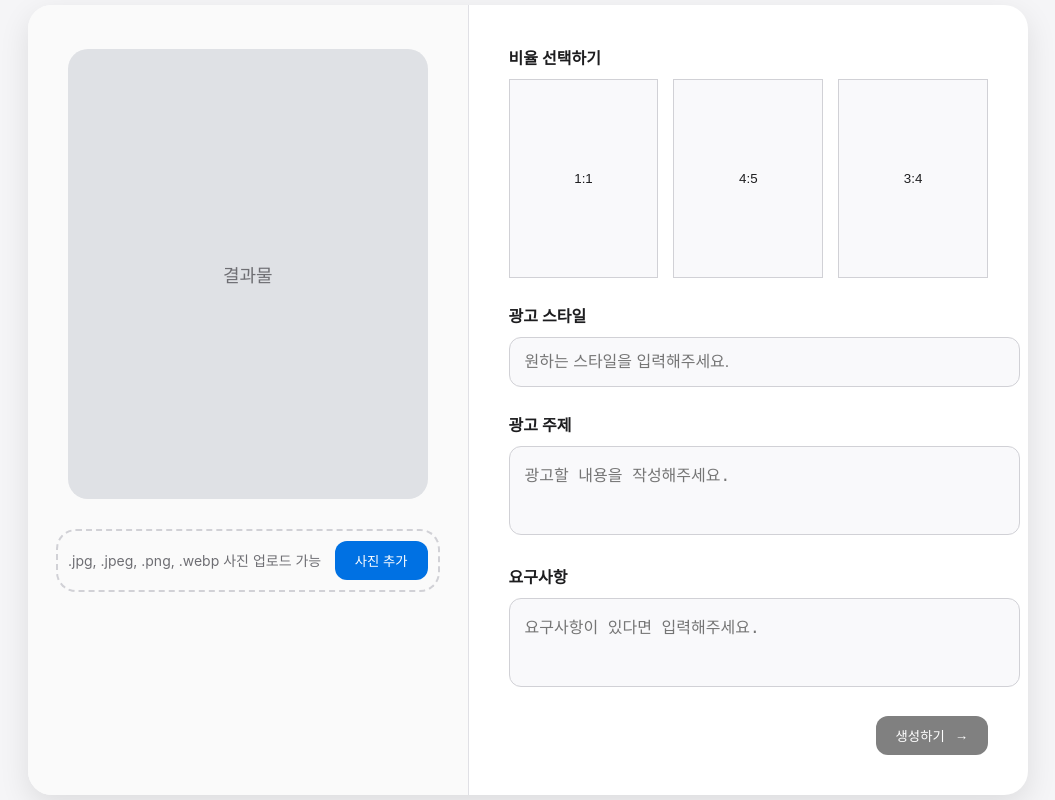
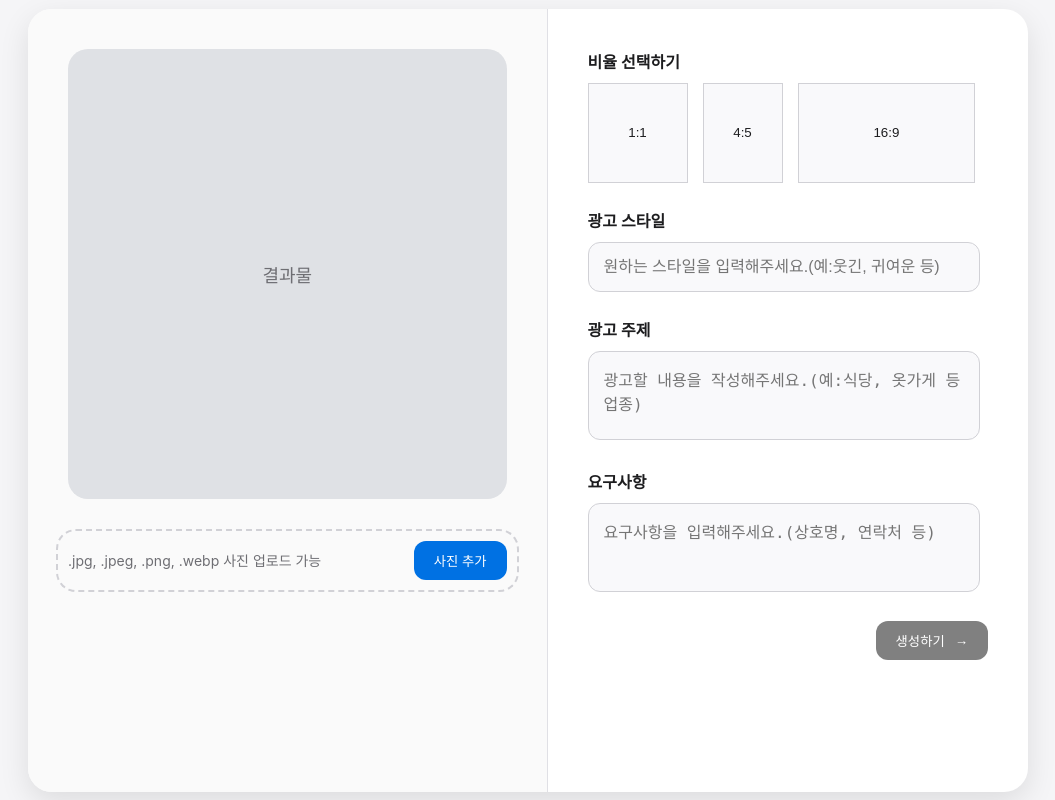
Before and after one commit to seokhyunpark/sudal, a Flask app: page / in a window 1280 px wide. Shown: the whole page, without its empty margins (112-1167 px from the left). Run offline with Flask 3, Linux system fonts and the light colour scheme.

Commit message:
modify sudal.html
비율 옵션 버튼 크기 변경
텍스트 박스 크기 변경

```diff
--- a/templates/sudal.html
+++ b/templates/sudal.html
@@ -3,7 +3,8 @@
 <head>
     <meta charset="UTF-8">
     <meta name="viewport" content="width=device-width, initial-scale=1.0">
-    <title>Sudal</title>
+    <title>Admini</title>
+    <link rel="icon" type="/Users/kangminjung/2024 KNU/Sudal" href="sudal.png">
     <style>
         body {
             background-color: #f5f5f7;
@@ -84,7 +85,7 @@
             background-color: #005bb5;
         }
         .right-section {
-            flex: 2;
+            flex: 1.37;
             padding: 40px;
         }
         .section {
@@ -98,7 +99,7 @@
             color: #1d1d1f;
         }
         input[type="text"], textarea {
-            width: 100%;
+            width: 90%;
             padding: 15px;
             border: 1px solid #d1d1d6;
             border-radius: 12px;
@@ -119,18 +120,15 @@
             gap: 15px;
         }
         .btn-group button {
-            flex: 1;
-            padding: 0;
+            display: flex;
+            align-items: center;
+            justify-content: center;
             border: 1px solid #d1d1d6;
             background-color: #f9f9fb;
             color: #1d1d1f;
             font-weight: 500;
             cursor: pointer;
             transition: background-color 0.3s ease, border-color 0.3s ease;
-            display: flex;
-            align-items: center;
-            justify-content: center;
-            border-radius: 0;
         }
         .btn-group button:hover {
             background-color: #0071e3;
@@ -138,21 +136,20 @@
             border-color: #0071e3;
         }
         /*버튼 비율 조정*/
+        /* 비율 버튼 스타일 */
         .btn-1-1 {
-            aspect-ratio: 1 / 1;
             width: 100px;
-            height: auto;
+            height: 100px;
         }
         .btn-4-5 {
-            aspect-ratio: 4 / 5;
             width: 80px;
-            height: auto;
+            height: 100px;
         }
-        .btn-3-4 {
-            aspect-ratio: 3 / 4;
-            width: 75px;
-            height: auto;
+        .btn-16-9 {
+            width: 177.78px;
+            height: 100px;
         }
+
 
         button.active {
             background-color: #0071e3;
@@ -220,6 +217,7 @@
 </head>
 <body>
 
+
 <div class="container">
     <!-- 왼쪽 섹션 (이미지 및 사진 추가) -->
     <div class="left-section">
@@ -244,26 +242,26 @@
             <div class="btn-group">
                 <button class="btn-1-1" onclick="selectRatio(this, '1:1')">1:1</button>
                 <button class="btn-4-5" onclick="selectRatio(this, '4:5')">4:5</button>
-                <button class="btn-3-4" onclick="selectRatio(this, '3:4')">3:4</button>
+                <button class="btn-16-9" onclick="selectRatio(this, '16:9')">16:9</button>
             </div>
         </div>
 
         <!-- 광고 스타일 -->
         <div class="section">
             <label>광고 스타일</label>
-            <input type="text" id="adStyle" placeholder="원하는 스타일을 입력해주세요." oninput="checkFormCompletion()">
+            <input type="text" id="adStyle" placeholder="원하는 스타일을 입력해주세요.(예:웃긴, 귀여운 등)" oninput="checkFormCompletion()">
         </div>
 
         <!-- 광고 주제 -->
         <div class="section">
             <label>광고 주제</label>
-            <textarea id="adSubject" placeholder="광고할 내용을 작성해주세요." rows="3" oninput="checkFormCompletion()"></textarea>
+            <textarea id="adSubject" placeholder="광고할 내용을 작성해주세요.(예:식당, 옷가게 등 업종)" rows="3" oninput="checkFormCompletion()"></textarea>
         </div>
 
         <!-- 광고 요구사항 -->
         <div class="section">
             <label>요구사항</label>
-            <textarea id="adRequirement" placeholder="요구사항이 있다면 입력해주세요." rows="3" oninput="checkFormCompletion()"></textarea>
+            <textarea id="adRequirement" placeholder="요구사항을 입력해주세요.(상호명, 연락처 등)" rows="3" oninput="checkFormCompletion()"></textarea>
         </div>
 
         <!-- 생성 버튼 -->
@@ -289,11 +287,13 @@
 
     function handleImageUpload(event) {
         const file = event.target.files[0];
+
         if (file && !uploadedImage) {
-            uploadedImage = file;
-
             const reader = new FileReader();
             reader.onload = function(e) {
+                uploadedImage = e.target.result;
+                const img = document.createElement('img');
+                img.src = e.target.result;
                 const imagePreview = document.createElement('div');
                 imagePreview.classList.add('image-preview');
                 imagePreview.innerHTML = `<img src="${e.target.result}" alt="preview"><button onclick="deleteImage(this)">X</button>`;
@@ -360,6 +360,16 @@
        })
        .then(response => response.json())
        .then(data => {
+           if (data.image_url) {
+               // 이미지를 화면에 다시 띄우기
+               const resultDiv = document.getElementById('result');
+               const imgElement = document.createElement('img');
+               imgElement.src = data.image_url; // 서버에서 반환된 이미지 URL을 사용
+               imgElement.alt = 'Generated Ad Image';
+               imgElement.style.maxWidth = '100%'; // 적절한 크기로 표시
+               resultDiv.innerHTML = ''; // 기존 내용을 지우고 새 이미지 추가
+               resultDiv.appendChild(imgElement);
+           }
            alert(`${data.message}`);
        })
        .catch((error) => {
```
Lines whose indentation alone changed are shown as unchanged.
